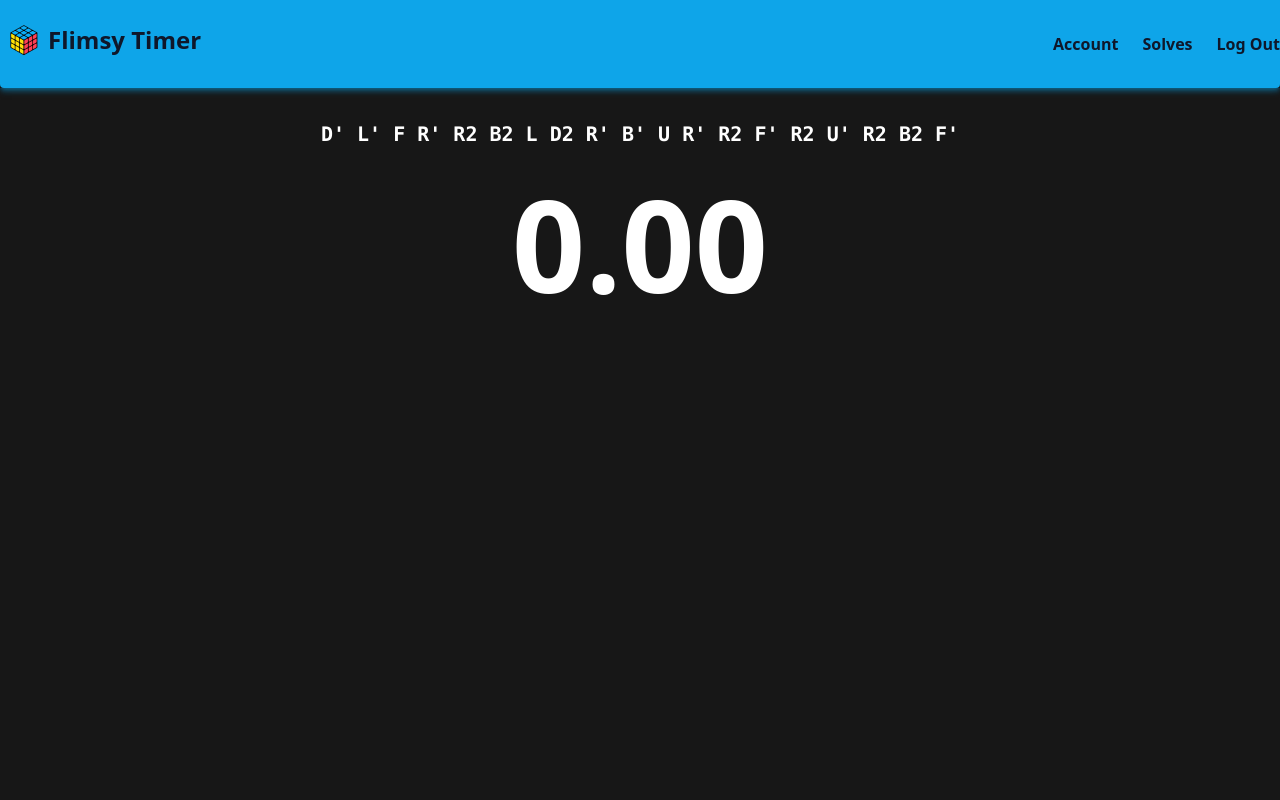
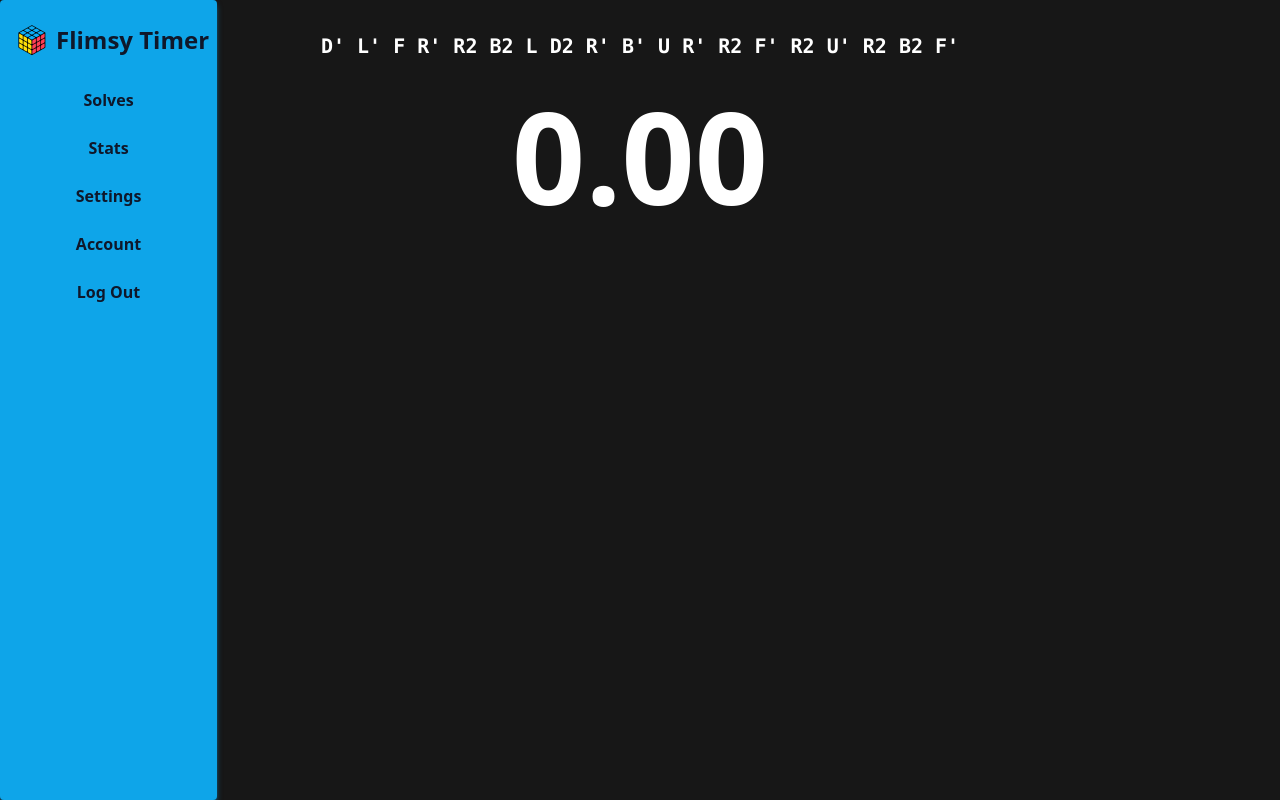
Before and after one commit to MrFellox/flimsy-timer, a Flask app: page / in a window 1280 px wide. Run offline with Flask 2, Linux system fonts and the light colour scheme; the visitor is signed in with stand-in values (Sample User, id 1).

Commit message:
Changed navbar for sidebar on timer

```diff
--- a/flimsy_timer/templates/layout.html
+++ b/flimsy_timer/templates/layout.html
@@ -22,8 +22,8 @@
     <!-- Navbar -->
 
     {% if current_user.is_authenticated %}
-    <nav id='nav' class='grow shadow-md shadow-sky-500/50 w-screen'>
-        <div class='grow w-screen h-1/6 flex justify-between bg-sky-500 shadow-md shadow-bg-sky-500/50 rounded-b'>
+    <nav id='nav' class='fixed left-0 top-0 grow shadow-md rounded bg-sky-500 shadow-sky-500/50 w-fit px-2 h-screen'>
+        <div class='grow flex flex-col justify-between'>
 
             <div class='flex align-middle'>
                 <img src='{{ url_for("static", filename="flimsy_timer_big.png") }}'
@@ -34,13 +34,12 @@
                     Timer</a>
             </div>
 
-            <div class='flex flex-row items-center gap-6 mr- justify-end content-between'>
-                <a href=#
-                    class='font-semibold text-slate-900 hover:bg-slate-900 hover:rounded-full hover:p-1.5 hover:text-white transition-all ease-in-out delay-75 duration-150'>Account</a>
-                <a href="{{ url_for('solves') }}"
-                    class='font-semibold text-slate-900 hover:bg-slate-900 hover:rounded-full hover:p-1.5 hover:text-white transition-all ease-in-out delay-75 duration-150'>Solves</a>
-                <a href="{{ url_for('logout') }}"
-                    class='font-semibold text-slate-900 hover:bg-red-500 hover:rounded-full hover:p-1.5 hover:text-white transition-all ease-in-out delay-75 duration-150'>Log
+            <div class='flex flex-col items-center gap-6 justify-end content-between'>
+                <a href="{{ url_for('solves') }}" class='nav-link'>Solves</a>
+                <a href=# class='cursor-not-allowed nav-link'>Stats</a>
+                <a href=# class='cursor-not-allowed nav-link'>Settings</a>
+                <a href=# class='cursor-not-allowed nav-link'>Account</a>
+                <a href="{{ url_for('logout') }}" class='nav-logout'>Log
                     Out</a>
 
 
```
Also changed, not shown: flimsy_timer/static/css/setup.css (+10 -0 lines), flimsy_timer/static/css/main.css.
